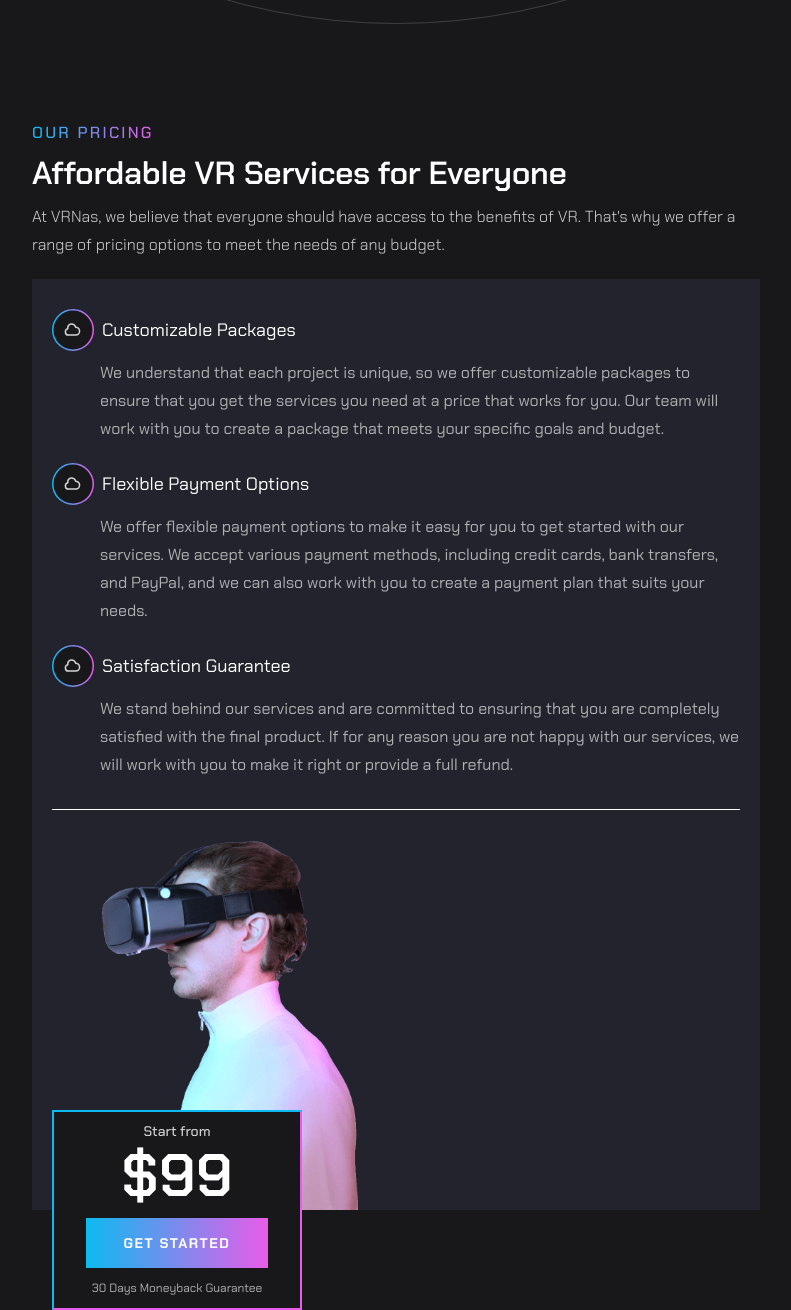
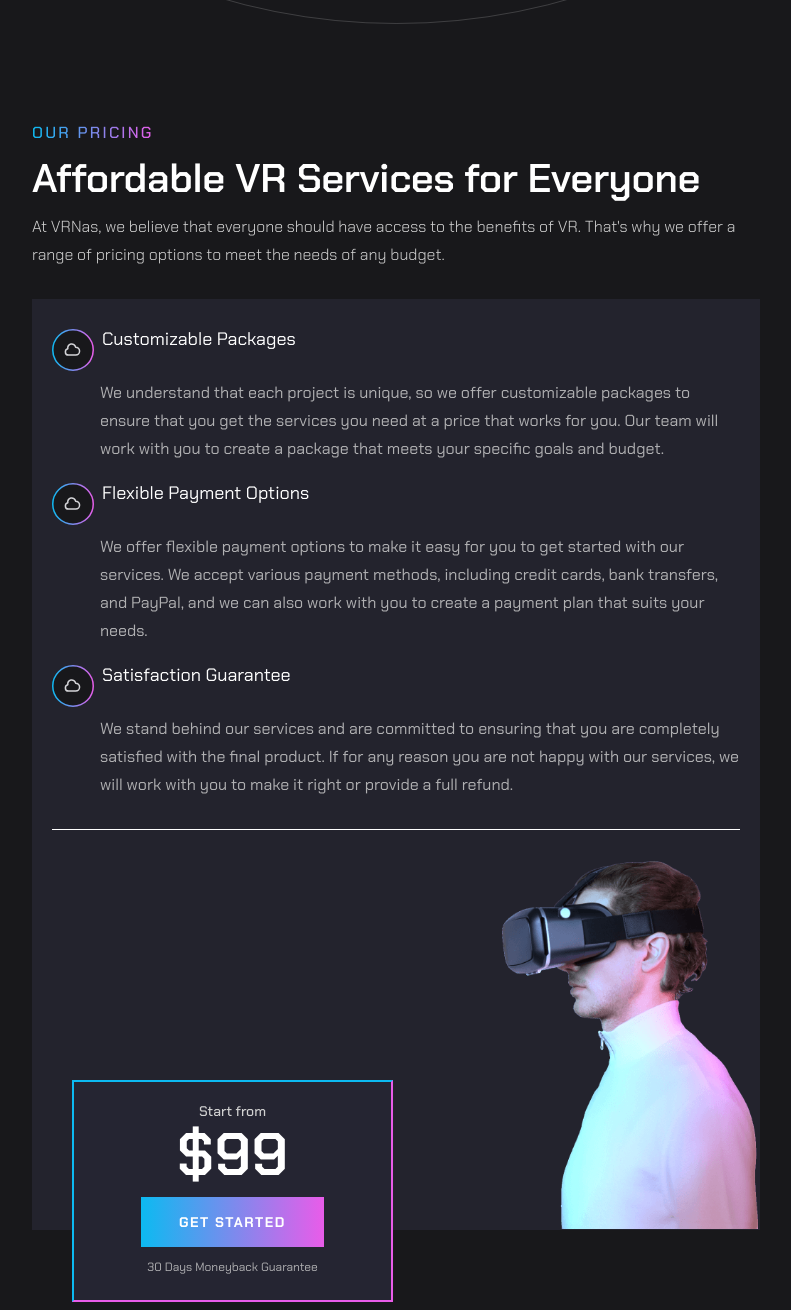
Before and after one commit to ruslankozenko/VRNas, a plain HTML site: page index.html in a window 1280 px wide. Shown: the part 6500-7810 px from the top of the page, without its empty margins (244-1035 px from the left). Drawn offline with nearby package versions, Linux system fonts and the light colour scheme.

Commit message:
pricing tab

```diff
--- a/styles.css
+++ b/styles.css
@@ -864,7 +864,6 @@ body {
     display: flex;
     flex-wrap: wrap;
     justify-content: flex-start;
-    align-items: center;
     gap: 8px;
 }
 
@@ -887,7 +886,7 @@ body {
     border-right: 2px solid rgb(233, 92, 233);
     width: 250px;
     height: 200px;
-    background-color: #18181b;
+    background: #252532;
 }
 
 .pricing-price-title {
@@ -1208,6 +1207,33 @@ body {
 
 /* ============== /TABLET TESTIMONIAL ============== */
 
+/* ============== TABLET PRICING ============== */
+
+.pricing-top {
+    margin-bottom: 30px;
+}
+
+.pricing-subtitle {
+    font-size: 40px;
+}
+
+.pricing-image {
+    margin-left: 450px;
+}
+
+.pricing-price {
+    width: 321px;
+    height: 222px;
+    padding: 20px;
+}
+
+.pricing-body {
+    margin-top: -150px;
+    margin-left: 40px;
+}
+
+/* ============== /TABLET PRICING ============== */
+
 }
 
 @media screen and (min-width: 1440px) {
```
